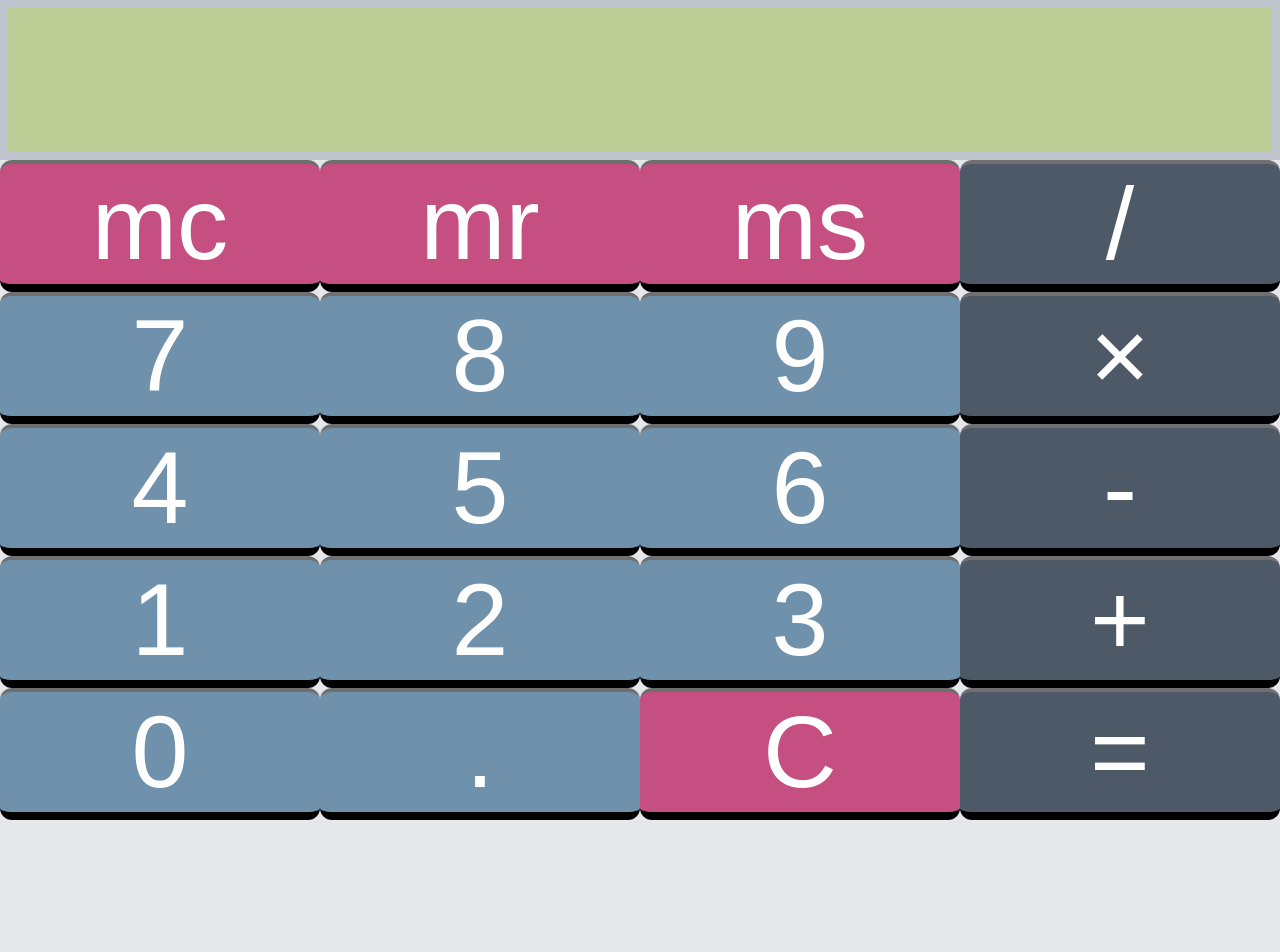
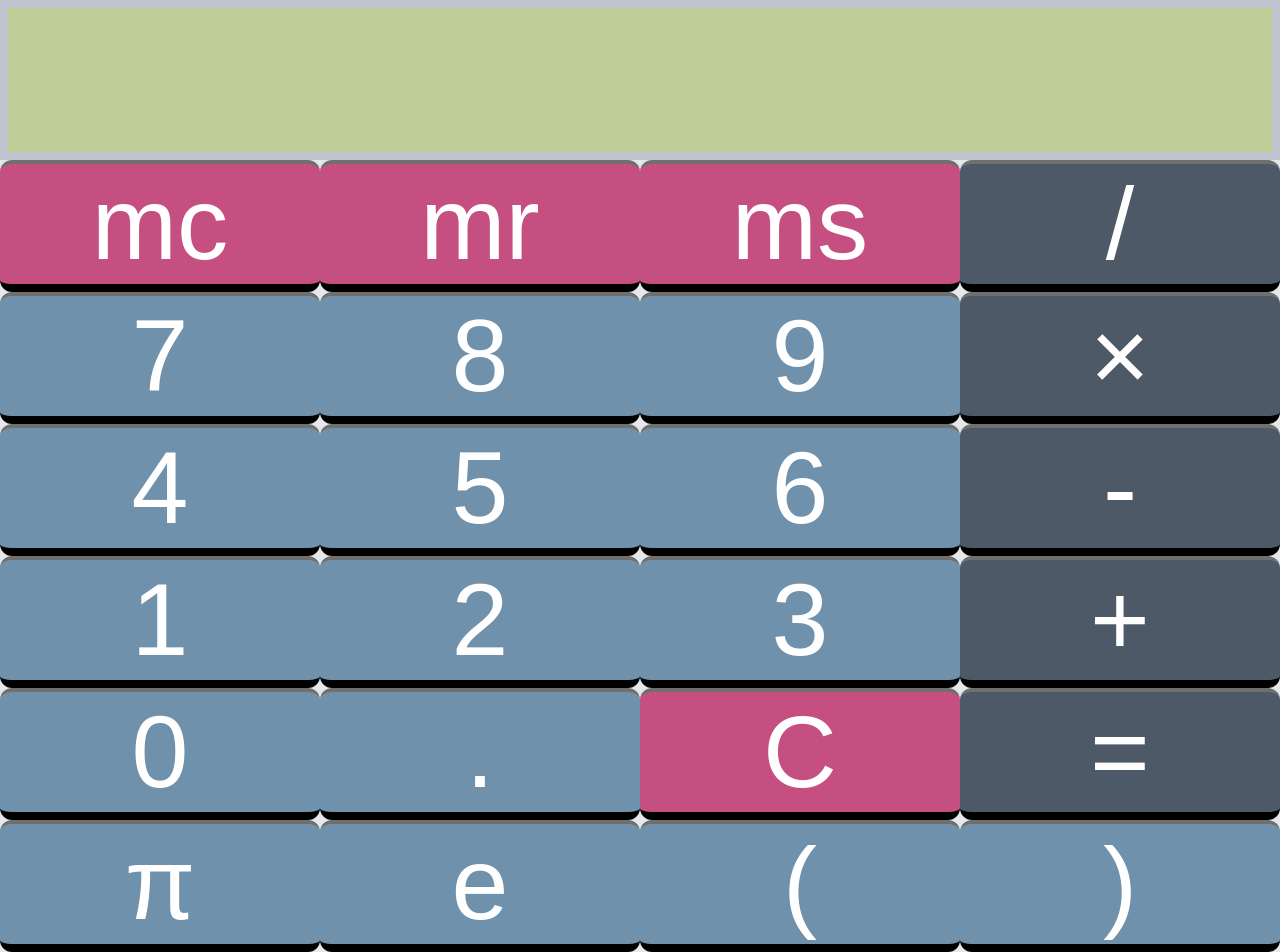
Before and after one commit to Donald042/calculator, a plain HTML site: page index.html in a window 1280 px wide. Before the commit the page ends 820 px from the top, so only its background shows below. Drawn offline with Linux system fonts and the light colour scheme.

Commit message:
added row of buttons

```diff
--- a/index.html
+++ b/index.html
@@ -51,10 +51,15 @@
 		<button class="button operator" onclick="Calculator.type('+')">+</button>
 		<button class="button number" onclick="Calculator.type('0')">0</button>
 		<button class="button number" onclick="Calculator.type('.')">.</button>
-		<button class="button function" onclick="Calculator.display('')">C</button>
+   	<button class="button function" onclick="Calculator.display('')">C</button>
 		<button class="button operator" onclick="Calculator.e()">=</button>
+		<button class="button number" onclick="Calculator.type(Math.PI)">π</button>
+	  <button class="button number" onclick="Calculator.type(Math.E)">e</button>
+    <button class="button number" onclick="Calculator.type('(')">(</button>
+		<button class="button number" onclick="Calculator.type(')')">)</button>
 	</div>
-	<script>
+
+<script>
 if ('serviceWorker' in navigator) {
 	window.addEventListener('load', function() {
   		navigator.serviceWorker.register('sw.js').then(function(registration) {
--- a/sw.js
+++ b/sw.js
@@ -1,4 +1,4 @@
-const CACHE_NAME = 'v1.0.0';
+const CACHE_NAME = 'v1.1';
 
 var urlsToCache = [
 	'index.html',
```
Also changed, not shown: manifest.json, 1 other file.
